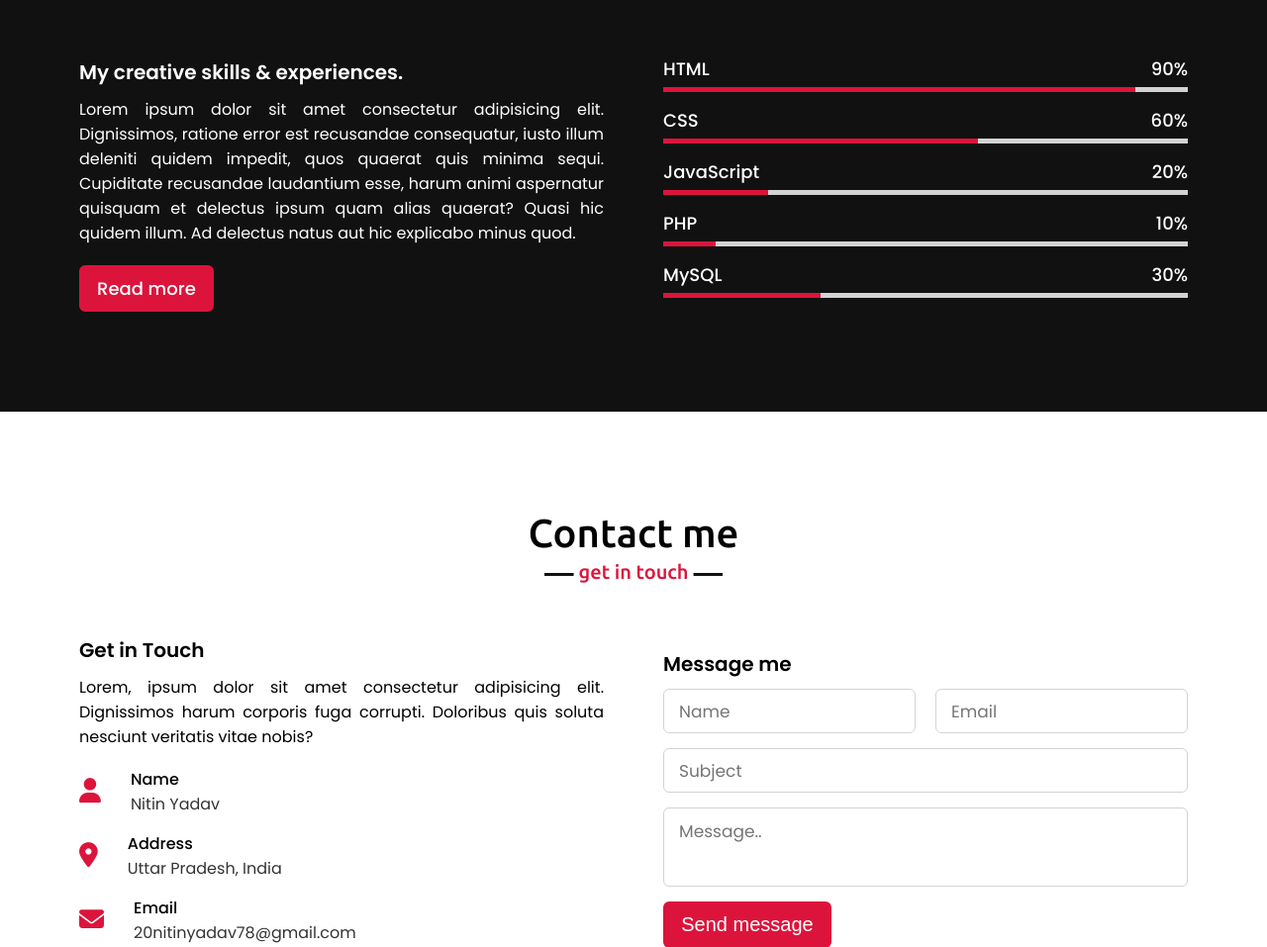
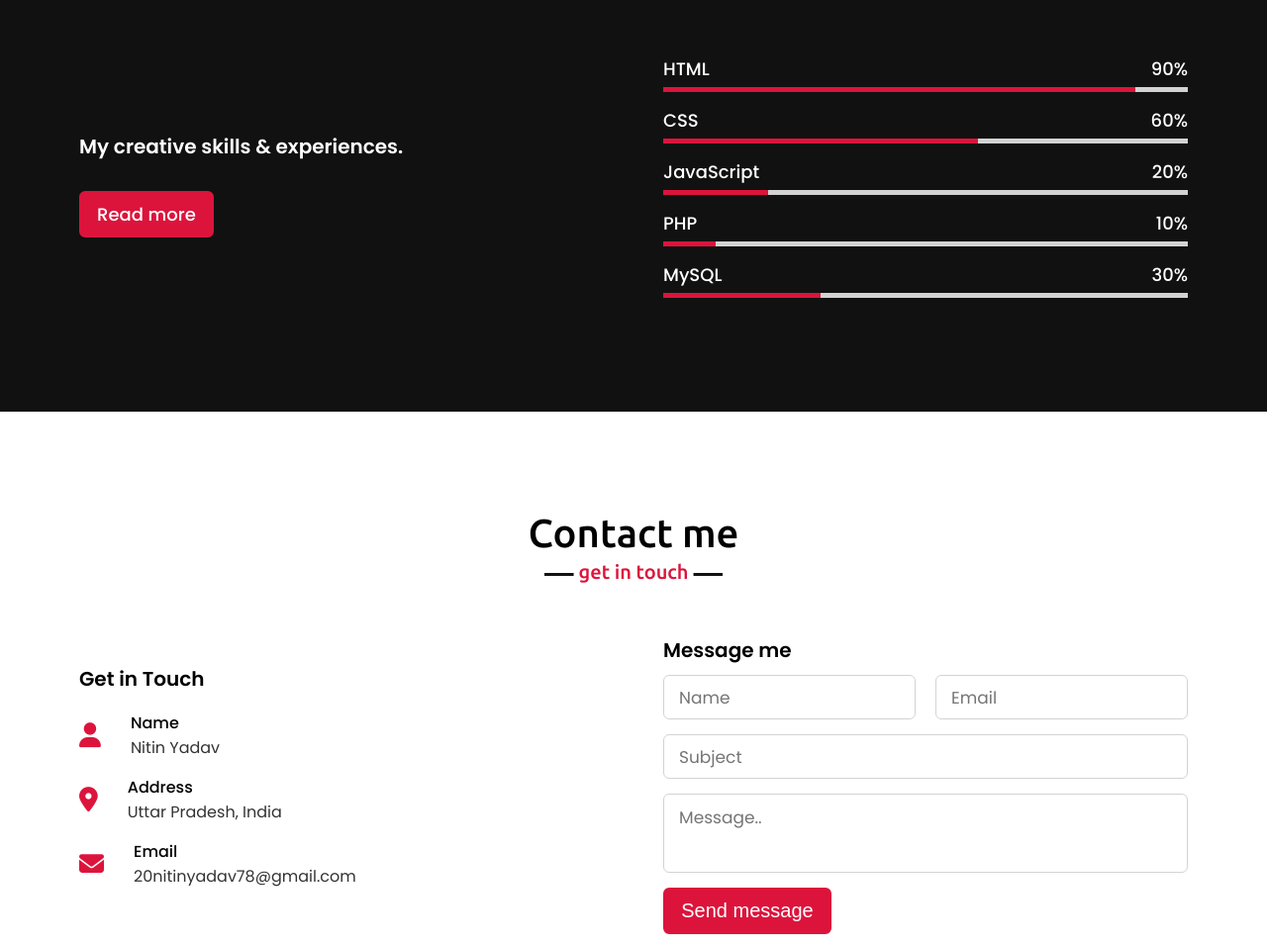
Before and after one commit to jaikishanapp/portfolio, a plain HTML site: page index.html in a window 1280 px wide. Shown: the part 1703-2660 px from the top of the page at 99% size. Drawn offline with nearby package versions, Linux system fonts and the light colour scheme.

Commit message:
update some text.

```diff
--- a/index.html
+++ b/index.html
@@ -57,7 +57,7 @@
                 </div>
                 <div class="column right">
                     <div class="text">I'm Nitin and I'm a <span class="typing-2"></span></div>
-                    <p>I'm Student In Grade 10.</p>
+                    <p>I'm Student In Grade 11.</p>
                     <a href="#">Download CV</a>
                 </div>
             </div>
@@ -102,7 +102,7 @@
             <div class="skills-content">
                 <div class="column left">
                     <div class="text">My creative skills & experiences.</div>
-                    <p>Lorem ipsum dolor sit amet consectetur adipisicing elit. Dignissimos, ratione error est recusandae consequatur, iusto illum deleniti quidem impedit, quos quaerat quis minima sequi. Cupiditate recusandae laudantium esse, harum animi aspernatur quisquam et delectus ipsum quam alias quaerat? Quasi hic quidem illum. Ad delectus natus aut hic explicabo minus quod.</p>
+                    <p></p>
                     <a href="#">Read more</a>
                 </div>
                 <div class="column right">
@@ -197,7 +197,7 @@
             <div class="contact-content">
                 <div class="column left">
                     <div class="text">Get in Touch</div>
-                    <p>Lorem, ipsum dolor sit amet consectetur adipisicing elit. Dignissimos harum corporis fuga corrupti. Doloribus quis soluta nesciunt veritatis vitae nobis?</p>
+                    <p></p>
                     <div class="icons">
                         <div class="row">
                             <i class="fas fa-user"></i>
```
